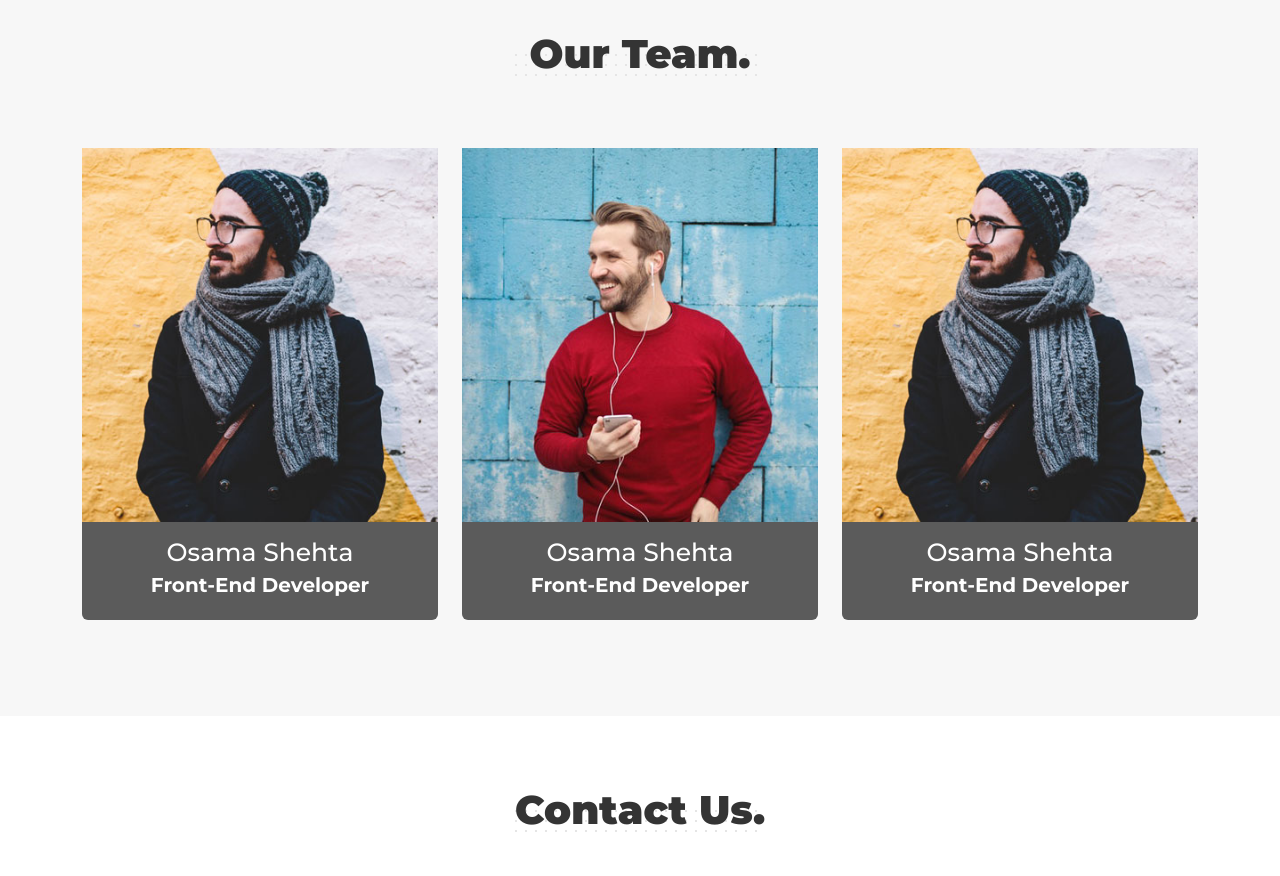
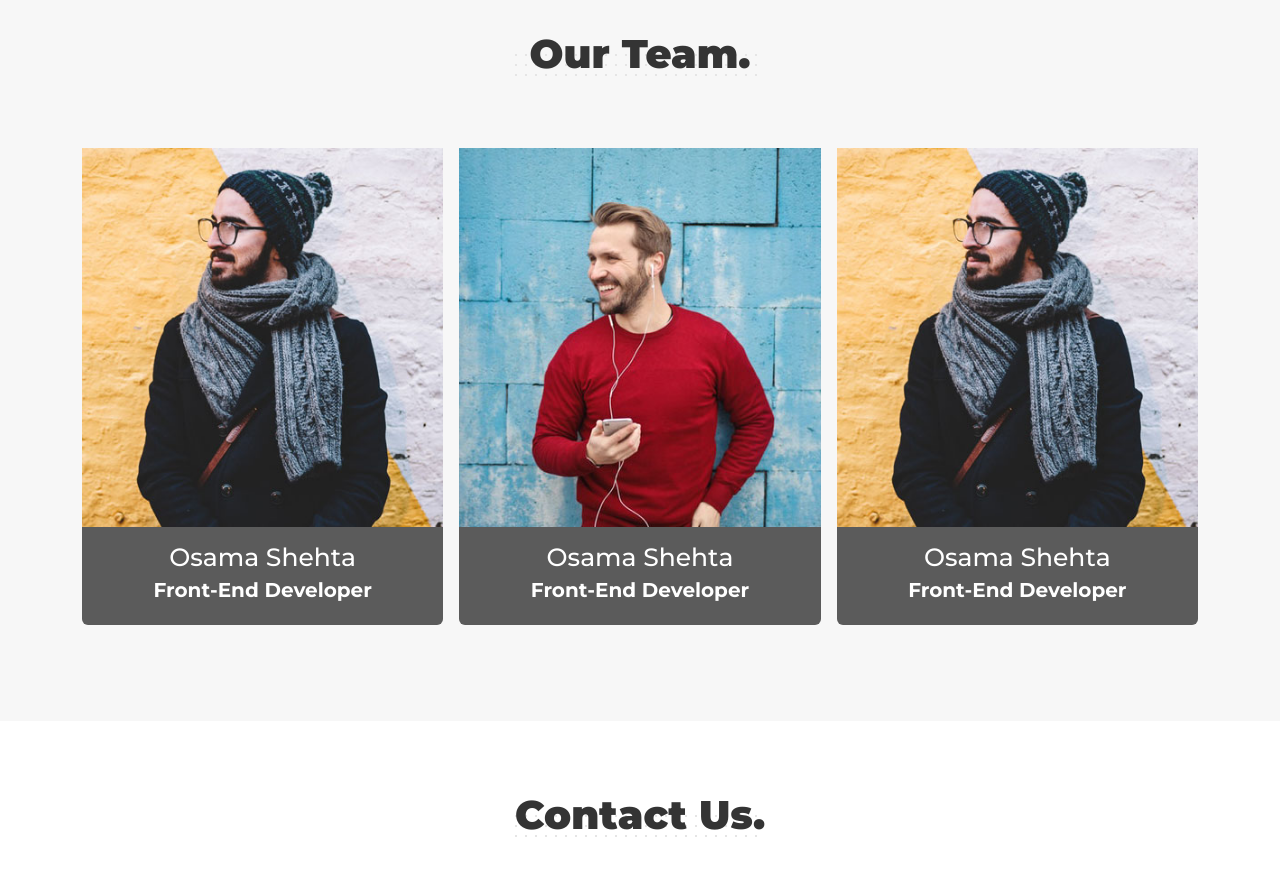
Before and after one commit to osamashehta/Geek, a plain HTML site: page index.html in a window 1280 px wide. Shown: the part 4300-5176 px from the top of the page. Drawn offline with Linux system fonts and the light colour scheme.

Commit message:
Update index.html

```diff
--- a/index.html
+++ b/index.html
@@ -913,7 +913,7 @@
         </div>
 
         <div class="container my-5">
-          <div class="row">
+          <div class="row g-3">
             <div class="col-md-6 col-lg-4">
               <div class="item rounded-bottom-2">
                 <div class="img overflow-hidden position-relative">
```
